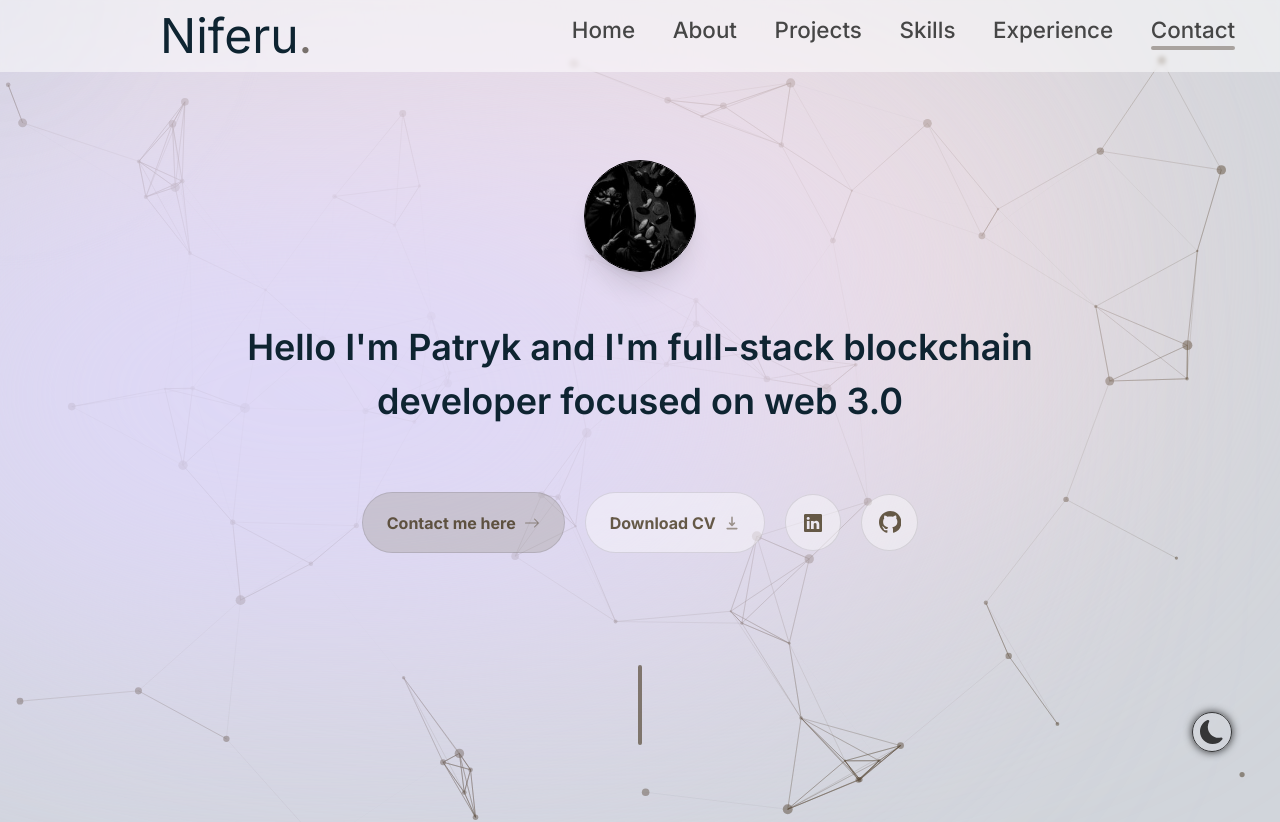
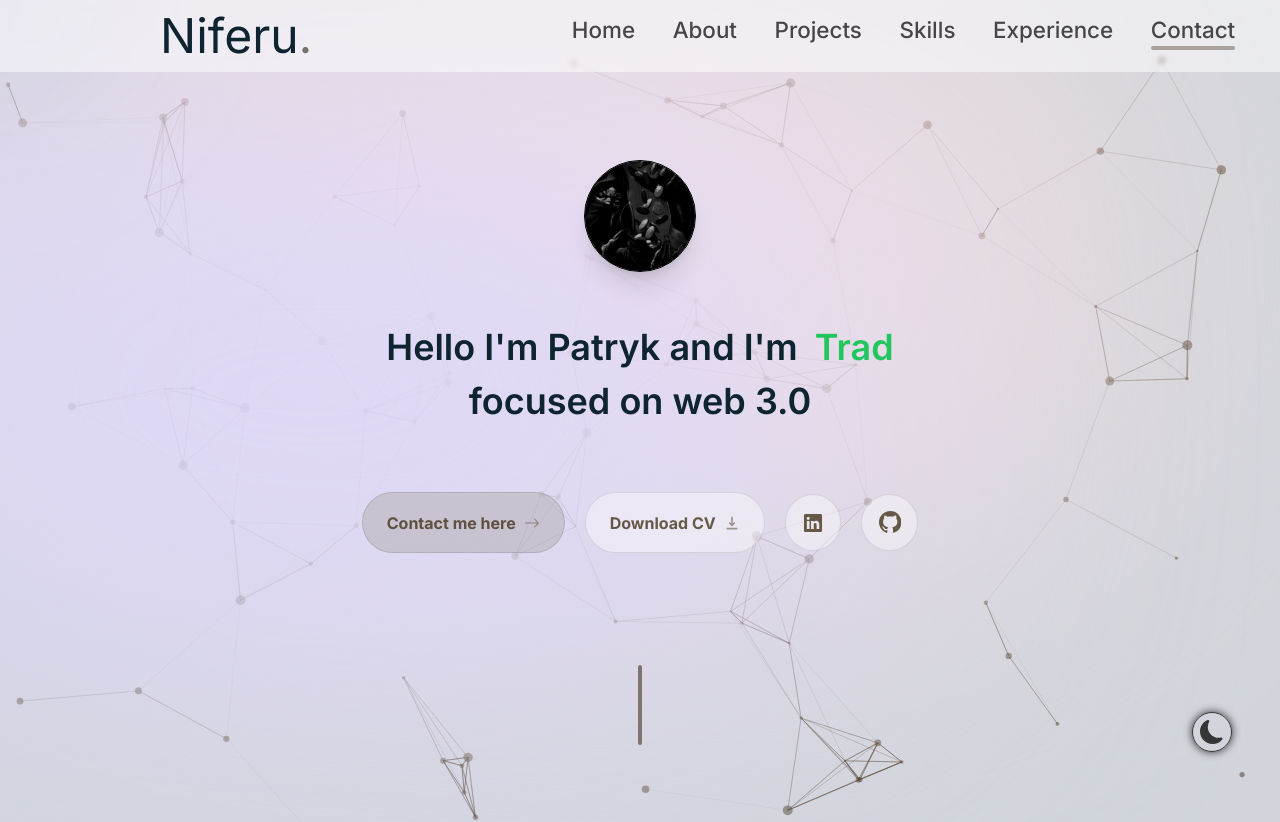
Before and after one commit to Nlferu/niferu-portfolio-website, a Next.js app: page / in a window 1280 px wide. Shown: the top 822 px of the page. Built offline with nearby package versions, Linux system fonts and the light colour scheme; no server answers.

Commit message:
almost finish

```diff
--- a/components/header.tsx
+++ b/components/header.tsx
@@ -1,9 +1,9 @@
 "use client"
 
-import React, { useState, useEffect } from "react"
+import clsx from "clsx"
 import Link from "next/link"
 import custom from "@/styles/underline.module.css"
-import clsx from "clsx" // Adding conditional styles
+import React, { useState, useEffect } from "react"
 import { motion } from "framer-motion"
 import { links } from "@/lib/data"
 import { FaBars, FaTimes } from "react-icons/fa"
--- a/components/intro.tsx
+++ b/components/intro.tsx
@@ -3,6 +3,7 @@
 import Image from "next/image"
 import React from "react"
 import Link from "next/link"
+import Typed from "react-typed"
 import { motion } from "framer-motion"
 import { BsArrowRight, BsGithub, BsLinkedin } from "react-icons/bs"
 import { HiDownload } from "react-icons/hi"
@@ -34,7 +35,16 @@ export default function Intro() {
                 initial={{ opacity: 0, y: 100 }}
                 animate={{ opacity: 1, y: 0 }}
             >
-                Hello I'm Patryk and I'm full-stack blockchain developer focused on web 3.0
+                Hello I'm Patryk and I'm{" "}
+                <Typed
+                    className="ml-[0.5rem] text-green-500 dark:text-god"
+                    strings={["Developer", "Trader", "Financier"]}
+                    typeSpeed={120}
+                    backSpeed={140}
+                    loop
+                    showCursor={false}
+                />
+                <span className="block">focused on web 3.0</span>
             </motion.p>
 
             <motion.div
--- a/components/submit-button.tsx
+++ b/components/submit-button.tsx
@@ -7,7 +7,10 @@ export default function SubmitButton() {
 
     return (
         <button
-            className="group flex font-semibold items-center self-center justify-center w-[7rem] gap-2 py-[0.7rem] sm:py-[0.9rem] text-nite dark:text-alfa hover:text-lord dark:hover:text-god borderBlack borderDevil bg-stone-400 bg-opacity-50 dark:bg-black dark:bg-opacity-50 rounded-full focus:scale-110 hover:scale-110 hover:bg-stone-500 hover:bg-opacity-100 dark:hover:bg-black dark:hover:bg-opacity-80 active:scale-105 duration-custom ease-customBezier hover:translate-y-[-4px] disabled:scale-100 disabled:bg-opacity-50"
+            className="group flex font-semibold items-center self-center justify-center w-[7rem] gap-2 py-[0.7rem] sm:py-[0.9rem]
+                     text-nite dark:text-alfa hover:text-lord dark:hover:text-god borderBlack borderDevil bg-stone-400 bg-opacity-50
+                     dark:bg-black dark:bg-opacity-50 rounded-full focus:scale-110 hover:scale-110 hover:bg-stone-500 hover:bg-opacity-100 dark:hover:bg-black
+                       dark:hover:bg-opacity-80 active:scale-105 duration-custom ease-customBezier hover:translate-y-[-4px] disabled:scale-100 disabled:bg-opacity-50"
             type="submit"
             disabled={pending}
         >
--- a/package.json
+++ b/package.json
@@ -27,6 +27,7 @@
     "clsx": "^1.2.1",
     "framer-motion": "^10.16.4",
     "react-icons": "^4.10.1",
+    "react-typed": "^1.2.0",
     "react-hot-toast": "^2.4.1",
     "react-intersection-observer": "^9.5.2",
     "react-tsparticles": "^2.9.3",
```
Also changed, not shown: 2 other files (tests, documents, lock files or other folders).
